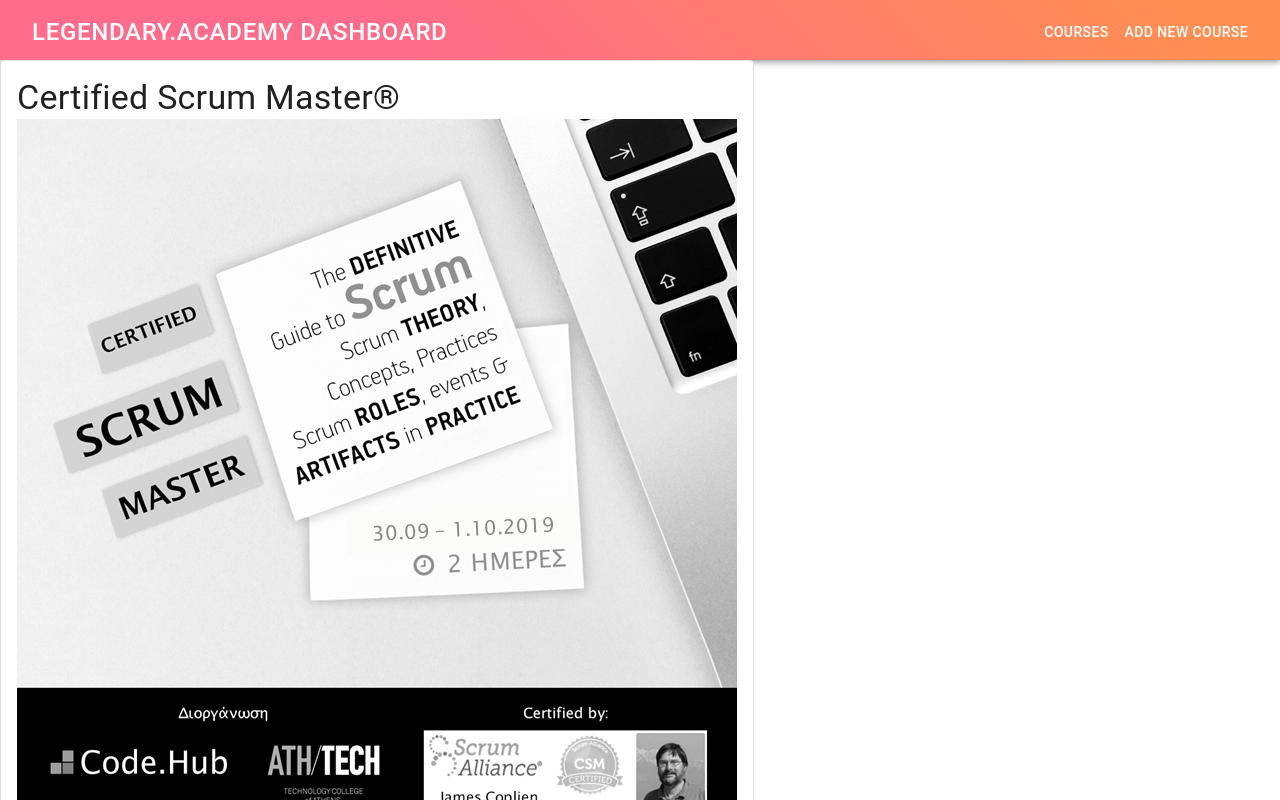
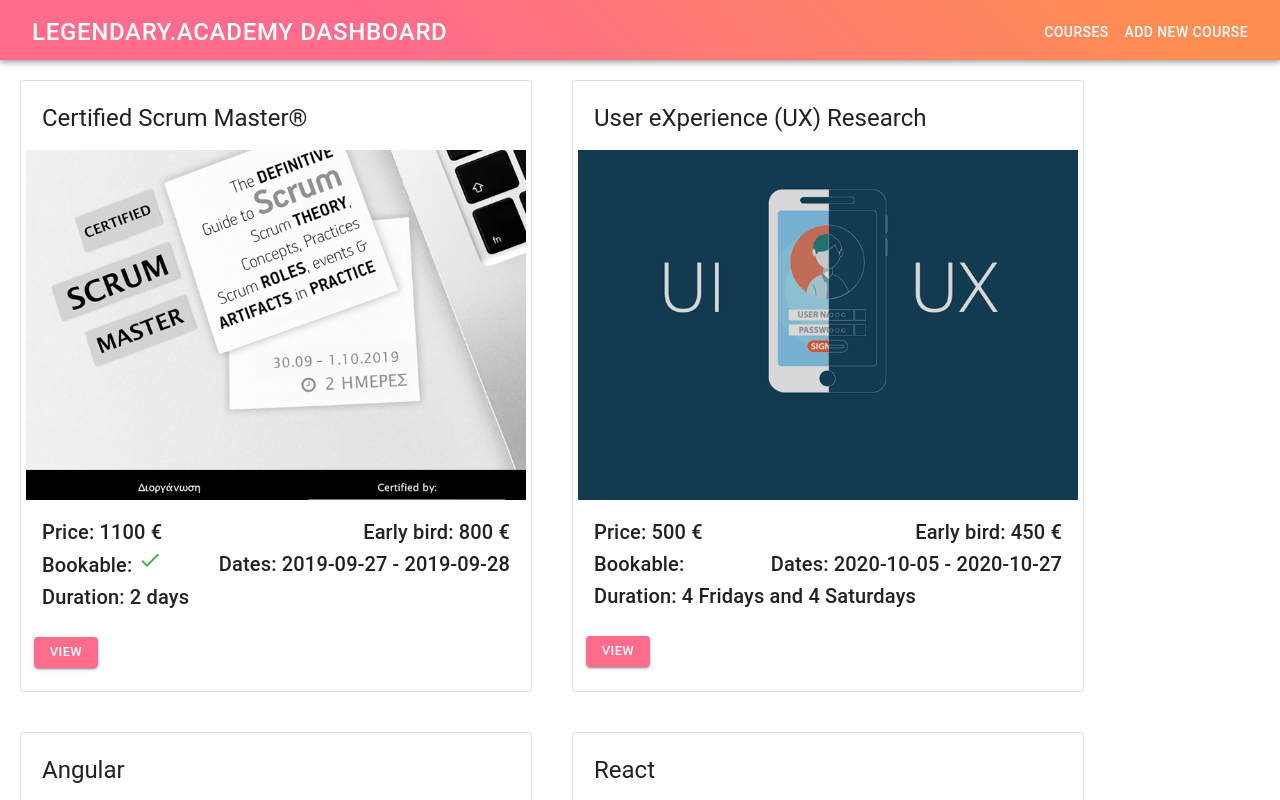
Before and after one commit to dimitraadam/playing-with-react, a React (Create React App) app: page /courses/01 in a window 1280 px wide. Both pictures are taken after a click on the button "DELETE". Shown: the top 800 px of the page. Built offline with nearby package versions, Linux system fonts and the light colour scheme; no server answers; data requests are answered from the project's data file.

Commit message:
improve ui

```diff
--- a/src/components/AllCourses/CourseCard.js
+++ b/src/components/AllCourses/CourseCard.js
@@ -1,16 +1,24 @@
 import React from 'react';
 import { useHistory } from "react-router-dom";
-import { Card, CardActions, CardContent, Button, Grid, Typography, makeStyles } from '@material-ui/core';
+import { Card, CardHeader, CardMedia, CardActions, CardContent, Button, Typography, makeStyles } from '@material-ui/core';
 import CheckIcon from '@material-ui/icons/Check';
 import { COURSES } from "../../constants/routes";
 
 const useStyles = makeStyles({
-    card: {
+    root: {
+        // maxWidth: 500,
+        width: 500,
+        height: 600,
         margin: 20,
-        padding:5,
-        width: 200,
-        height: 250,
+        padding: 5
     },
+    media: {
+        height: 350
+    },
+    flex: {
+        display: 'flex',
+        justifyContent: 'space-between'
+    }
 });
 
 const CourseCard = ({ course }) => {
@@ -23,22 +31,28 @@
     }
 
     return (
-        <Grid item classname={classes.card}>
-            <Card variant="outlined">
+        <Card className={classes.root} variant="outlined">
+            <CardHeader title={course.title}></CardHeader>
+            <CardMedia
+                className={classes.media}
+                image={course.imagePath}
+                title={course.title + "image"}
+            />
             <CardContent>
-                    <Typography variant="h4">{course.title}</Typography>
-                    <img src={course.imagePath} />
+                <div className={classes.flex}>
                     <Typography variant="h6">Price: {course.price.normal} &euro;</Typography>
                     <Typography variant="h6">Early bird: {course.price.early_bird} &euro;</Typography>
+                </div>
+                <div className={classes.flex}>
                     <Typography variant="h6">Bookable: {course.open && <CheckIcon style={{ color: "#4caf50" }} />}</Typography>
+                    <Typography variant="h6">Dates: {course.dates.start_date} - {course.dates.end_date}</Typography>
+                </div>
                 <Typography variant="h6">Duration: {course.duration}</Typography>
-                    <Typography variant="h6">Dates: {course.dates.start_date} - {course.dates.end_date}</Typography>
             </CardContent>
             <CardActions>
                 <Button variant="contained" size="small" color="primary" onClick={navigateToCourseDetails}>View</Button>
             </CardActions>
         </Card>
-        </Grid>
     );
 }
 
--- a/src/components/AllCourses/CoursesGallery.js
+++ b/src/components/AllCourses/CoursesGallery.js
@@ -46,7 +46,7 @@
             alignItems="flex-start"
         >
             {courses.map((course) =>
-                <Grid item key={course.id}>
+                <Grid>
                     <CourseCard course={course} />
                 </Grid>
             )}
--- a/src/components/Course/CourseDetails.js
+++ b/src/components/Course/CourseDetails.js
@@ -13,10 +13,18 @@
     return <MuiAlert elevation={6} variant="filled" {...props} />;
 }
 
-const useStyles = makeStyles((theme) => ({
+const useStyles = makeStyles(() => ({
     root: {
-        margin: 20
-    }
+        margin: 20,
+        width:500
+    },
+    flex: {
+        display: 'flex',
+        justifyContent: 'space-between'
+    },
+    media: {
+        height: 500,
+    },
 }));
 
 const CourseDetails = () => {
@@ -59,19 +67,23 @@
     }
 
     return (
-        <Grid className={classes.root}>
+        <div className={classes.root}>
             <Typography variant="h4">{course.title}</Typography>
-            <img src={course.imagePath} />
-            <Typography variant="h6">Price: {course.price?.normal} &euro;</Typography>
-            <Typography variant="h6">Early bird: {course.price?.early_bird} &euro;</Typography>
-            <Typography variant="h6">Bookable: {course.open && <CheckIcon style={{ color: "#4caf50" }} />}</Typography>
+            <img src={course.imagePath} className={classes.media} />
+            <div className={classes.flex}>
+                <Typography variant="h6">Price: {course.price?.normal} &euro;</Typography>
+                <Typography variant="h6">Early bird: {course.price?.early_bird} &euro;</Typography>
+            </div>
+            <div className={classes.flex}>
+                <Typography variant="h6">Bookable: {course.open && <CheckIcon style={{ color: "#4caf50" }} />}</Typography>
+                <Typography variant="h6">Dates: {course.dates?.start_date} - {course.dates?.end_date}</Typography>
+            </div>
             <Typography variant="h6">Duration: {course.duration}</Typography>
-            <Typography variant="h6">Dates: {course.dates?.start_date} - {course.dates?.end_date}</Typography>
             <div dangerouslySetInnerHTML={{ __html: course.description }} />
             <Button variant="contained" color="primary">Edit</Button>
             <Button variant="contained" color="secondary" onClick={deleteLesson}>Delete </Button>
             <Instructors instructorIds={course.instructors} />
-        </Grid>
+        </div>
     );
 }
 
```
Lines whose indentation alone changed are shown as unchanged.
